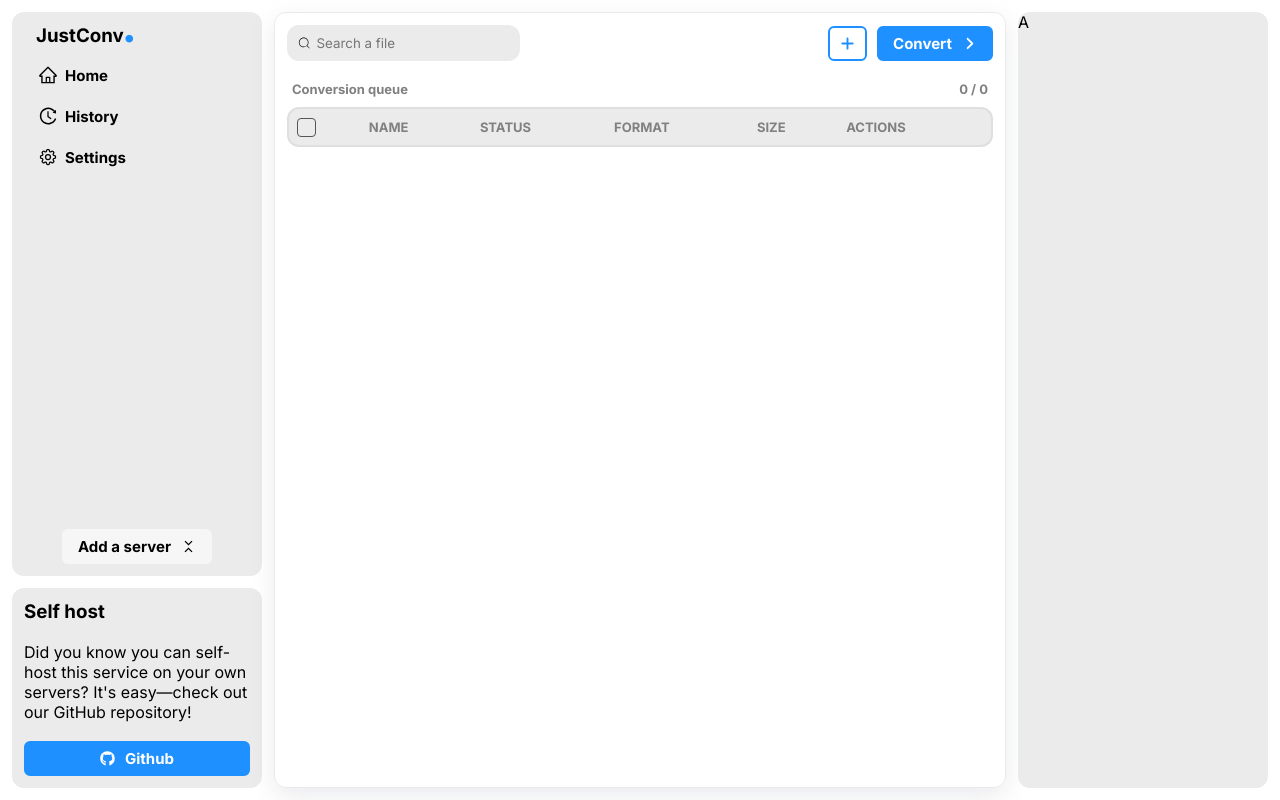
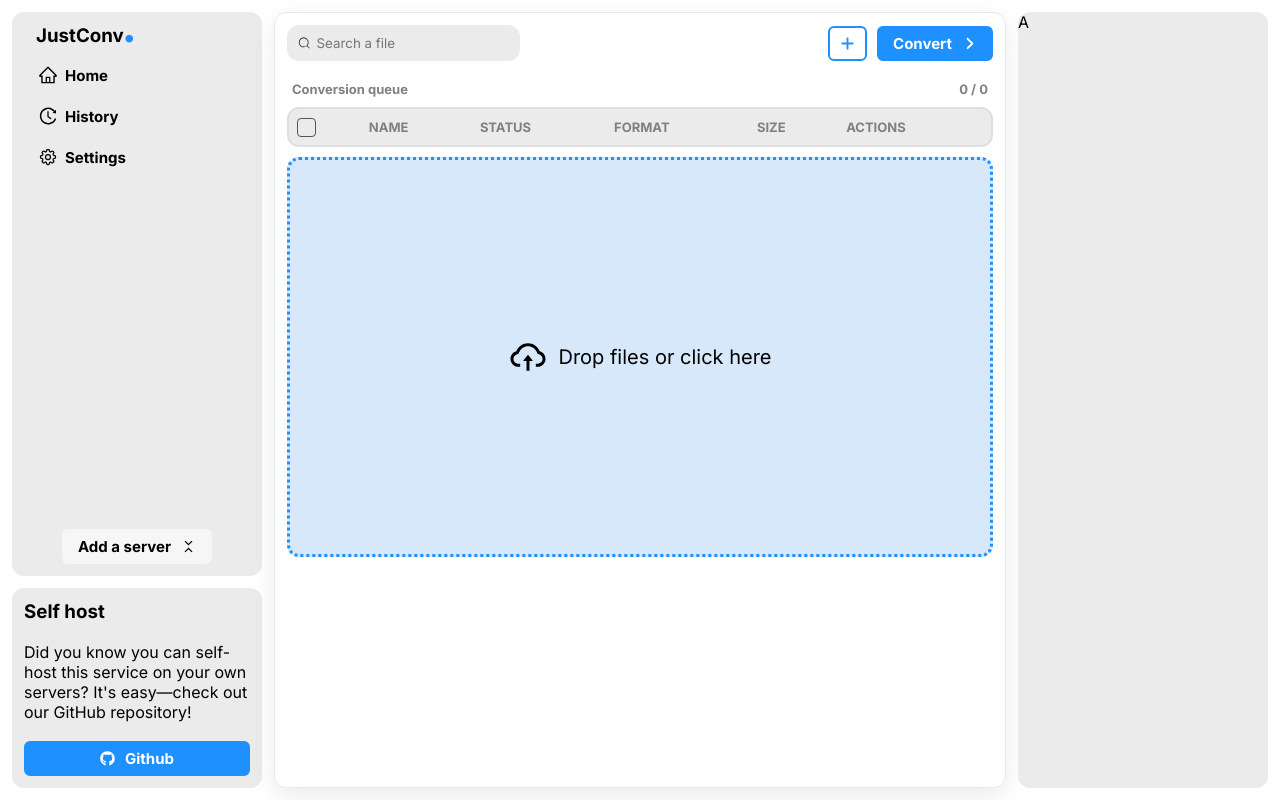
Before and after one commit to henriquemdimer/justconv, a React (Vite) app in the folder web/: page / in a window 1280 px wide. Built offline with nearby package versions, Linux system fonts and the light colour scheme.

Commit message:
feat: implement partial drag-n-drop on queue (not done)

```diff
--- a/web/src/app/layout/default/index.tsx
+++ b/web/src/app/layout/default/index.tsx
@@ -34,7 +34,6 @@ export default function DefaultLayout(props: DefaultLayoutProps) {
 		});
 
 		server.updater.on("connected", () => setLoading(false));
-		server.updater.on("disconnected", () => console.log("CU"));
 		server.updater.init();
 	}, [server]);
 
--- a/web/src/app/routes/home/index.tsx
+++ b/web/src/app/routes/home/index.tsx
@@ -97,7 +97,7 @@ export default function HomePage() {
 						</Button>
 					</div>
 				</div>
-				<Queue />
+				<Queue filesInput={inputRef} />
 			</div>
 		</DefaultLayout>
 	)
--- a/web/src/features/queue/queue.scss
+++ b/web/src/features/queue/queue.scss
@@ -1,9 +1,33 @@
+@use "@/utils/css/animations" as mixins;
+
 #queue {
   display: flex;
   flex-direction: column;
   gap: var(--queue-flex-gap);
   overflow: auto;
   height: 100%;
+
+  &__drag-n-drop {
+    @include mixins.shrink(0.98);
+
+    width: 100%;
+    height: 100%;
+    display: flex;
+    justify-content: center;
+    align-items: center;
+    background-color: var(--primary-flat);
+    border: 3px dotted var(--primary);
+    border-radius: 12px;
+    cursor: pointer;
+    max-height: 400px;
+    font-size: 20px;
+    gap: 10px;
+    transition: var(--transition);
+
+    &>i {
+      font-size: 40px;
+    }
+  }
 
   #queue__mass-actions {
     position: fixed;
@@ -57,13 +81,17 @@
     height: 100%;
     width: 100%;
     overflow: visible;
+    display: flex;
+    flex-direction: column;
+    gap: 10px;
 
-        & > table {
+    &>table {
       width: 100%;
       border-collapse: separate;
       border-spacing: 0;
 
-            th, td {
+      th,
+      td {
         padding: var(--queue-td-padding);
         text-align: left;
         white-space: nowrap;
--- a/web/src/features/queue/queue.tsx
+++ b/web/src/features/queue/queue.tsx
@@ -3,14 +3,19 @@ import Checkbox from "@/components/ui/checkbox/index.tsx";
 import { Dropdown, DropdownMenu } from "@/components/ui/dropdown";
 import { useConversion } from "@/store/conversion";
 import { ConversionStatus, Conversion as LibConversion } from "@/types/conversion.ts";
-import { useState } from "react";
+import { RefObject, useState } from "react";
 import { BiCollapseVertical } from "react-icons/bi";
 import { FaDownload, FaRegTrashCan } from "react-icons/fa6";
 import Conversion from "./components/conversion/index.tsx";
 import FormatsTable from "./components/formats-table";
 import "./queue.scss";
+import { AiOutlineCloudUpload } from "react-icons/ai";
 
-export default function Queue() {
+export interface QueueProps {
+	filesInput: RefObject<HTMLInputElement | null>;
+}
+
+export default function Queue(props: QueueProps) {
 	const [formatSelectionMenuActive, setFormatSelectionMenuActive] = useState(false);
 	const conversionStore = useConversion();
 	const checked = [...conversionStore.list.values()].filter((c) => c.checked);
@@ -119,6 +124,12 @@ export default function Queue() {
 					))}
 					</tbody>
 				</table>
+				{conversionStore.list.size < 1 && (
+					<div onClick={() => props.filesInput.current?.click()} id="queue__drag-n-drop">
+						<i><AiOutlineCloudUpload /></i>
+						Drop files or click here
+					</div>
+				)}
 			</div>
 		</div >
 	)
```
Lines whose indentation alone changed are shown as unchanged.
